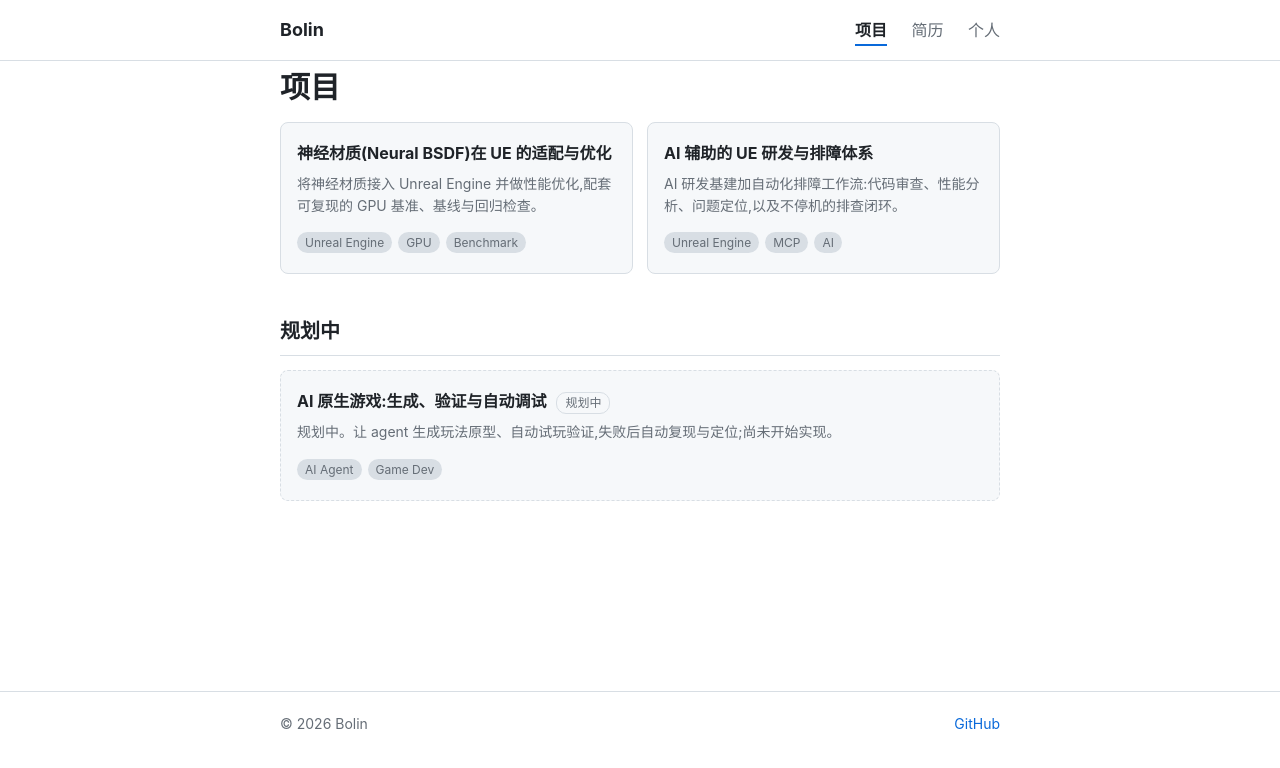
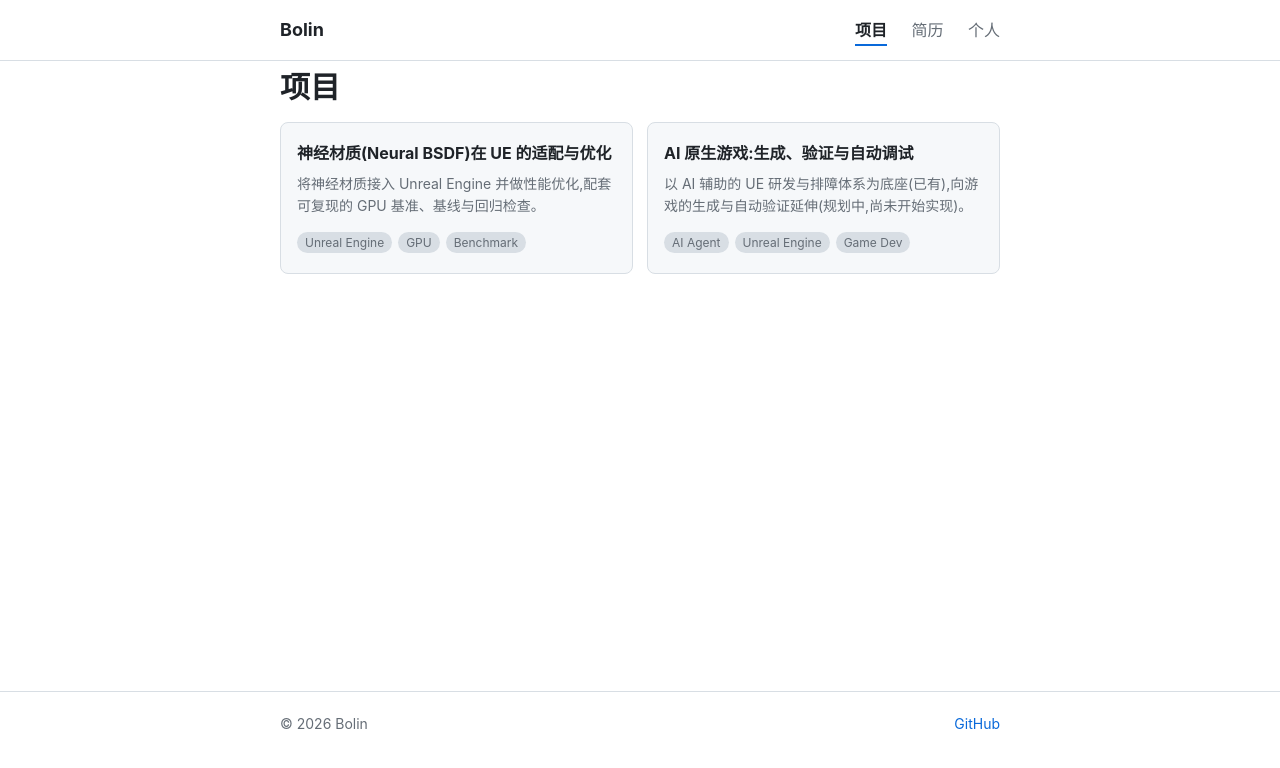
Before and after one commit to bolin12/bolin12.github.io, a Jekyll site: the page built from projects.md, in a window 1280 px wide. Shown: the top 768 px of the page. Built offline with Jekyll 4.4.1, drawn with Linux system fonts in a browser that asks for light colours.

Commit message:
AI-native game becomes one project entry with the troubleshooting system as its existing sub-project; sub-project pages link back to their parent

```diff
--- a/_data/projects.yml
+++ b/_data/projects.yml
@@ -3,13 +3,9 @@
   url: /projects/neural-bsdf-perf/
   tags: [Unreal Engine, GPU, Benchmark]
 # TODO(补充): 卡片描述可以在项目页补完后再润色
-- name: AI 辅助的 UE 研发与排障体系
-  desc: AI 研发基建加自动化排障工作流:代码审查、性能分析、问题定位,以及不停机的排查闭环。
-  url: /projects/ue-ai-infra/
-  tags: [Unreal Engine, MCP, AI]
-# status: planned 的项目只出现在项目页的“规划中”分区,首页不展示。
+# 一个项目可以有子项目:详情页里列出,子项目页用 front matter 的 parent 指回它。
+# status: planned 的项目会放进项目页的“规划中”分区,首页不展示(现在没有这样的项目)。
 - name: AI 原生游戏:生成、验证与自动调试
-  status: planned
-  desc: 规划中。让 agent 生成玩法原型、自动试玩验证,失败后自动复现与定位;尚未开始实现。
+  desc: 以 AI 辅助的 UE 研发与排障体系为底座(已有),向游戏的生成与自动验证延伸(规划中,尚未开始实现)。
   url: /projects/ai-native-game/
-  tags: [AI Agent, Game Dev]
+  tags: [AI Agent, Unreal Engine, Game Dev]
--- a/_layouts/page.html
+++ b/_layouts/page.html
@@ -2,7 +2,7 @@
 layout: default
 ---
 <article class="{{ page.body_class }}">
-  {% if page.nav == 'projects' and page.url != '/projects/' %}<p class="crumb"><a href="{{ '/projects/' | relative_url }}">← 全部项目</a></p>{% endif %}
+  {% if page.nav == 'projects' and page.url != '/projects/' %}<p class="crumb"><a href="{{ '/projects/' | relative_url }}">← 全部项目</a>{% if page.parent %} · <a href="{{ page.parent | relative_url }}">{{ page.parent_title }}</a>{% endif %}</p>{% endif %}
   {% unless page.hide_title %}<h1 class="page-title">{{ page.title }}</h1>{% endunless %}
   {{ content }}
 </article>
--- a/projects/ai-native-game.md
+++ b/projects/ai-native-game.md
@@ -5,7 +5,7 @@ permalink: /projects/ai-native-game/
 body_class: resume
 nav: projects
 ---
-<p><span class="badge">规划中</span> 尚未开始实现。这一页记录我想搭的流程、从参考项目读到的设计要点，以及分阶段的目标，随进展更新。</p>
+<p><span class="badge">进行中</span> 底座（排障体系）已经有了；面向游戏的生成与自动验证<strong>尚未开始实现</strong>。这一页记录我想搭的流程、从参考项目读到的设计要点，以及分阶段的目标，随进展更新。</p>
 
 {% comment %}
   TODO(补充) —— 这一页是规划页，可以逐步补进来的内容：
@@ -19,6 +19,14 @@ nav: projects
 
 ## 为什么做
 业界现在越来越追求两件事：**一口气生成一个能玩的游戏**，以及**自动化调试**。这两件事把瓶颈压在同一处：agent 能不能高效、可靠地读写引擎资源，并且知道自己改得对不对。
+
+## 子项目
+| 子项目 | 状态 | 说明 |
+|---|---|---|
+| [AI 辅助的 UE 研发与排障体系]({{ '/projects/ue-ai-infra/' | relative_url }}) | 已有 | 复现、定位与排查闭环，是“自动调试”的底座 |
+| Agent 读写 UE 资源的效率与评测 | 规划中 | 度量 agent 读写资源的 token、耗时和成功率 |
+| 状态契约与自动验证 | 规划中 | 只读游戏状态加玩家式输入，判据读游戏状态 |
+| 批量分诊 | 规划中 | 低价模型粗筛，强模型复核 |
 
 ## 我读了什么
 2026-11-01 读了三个开源项目的文档和代码（只读，没有运行它们），它们各自回答了这条流程里的一环。
@@ -70,9 +78,8 @@ nav: projects
 - **阶段 3**：失败后自动复现、定位、修复，再验证。
 - **阶段 4**：批量分诊，以及经验的沉淀与复用。
 
-## 和已有工作的关系
-- **[AI 辅助的 UE 研发与排障体系]({{ '/projects/ue-ai-infra/' | relative_url }})**：已有的复现与定位能力，是“自动调试”的底座。
-- **[神经材质的 GPU 基准与回归]({{ '/projects/neural-bsdf-perf/' | relative_url }})**：同一套度量方法，用来评测整个流程。
+## 和其他项目的关系
+**[神经材质的 GPU 基准与回归]({{ '/projects/neural-bsdf-perf/' | relative_url }})**：同一套“固定任务、固定环境、可复现、有基线”的度量方法，用来评测整个流程。
 
 ## 当前进度
-已读完三个项目的文档和代码（VibeGame 还读了技术报告的摘要、引言和相关工作），整理了上面的设计要点。**还没有可展示的实现和结果。**
+底座（排障体系）已有，见上面的子项目。面向游戏的部分：已读完三个参考项目的文档和代码（VibeGame 还读了技术报告的摘要、引言和相关工作），整理了上面的设计要点。**生成与自动验证还没有可展示的实现和结果。**
--- a/projects/ue-ai-infra.md
+++ b/projects/ue-ai-infra.md
@@ -4,11 +4,15 @@ title: AI 辅助的 UE 研发与排障体系
 permalink: /projects/ue-ai-infra/
 body_class: resume
 nav: projects
+parent: /projects/ai-native-game/
+parent_title: AI 原生游戏
 ---
 {% comment %}
   TODO(补充) —— 这个页面还是骨架。下面的 comment 块是待补内容，网页和页面源码里都看不到；补完后把对应块换成正文。
   若涉及公司内部的工具或数据，公开前请确认保密要求，不要放内部代码、截图和未公开的数据。
 {% endcomment %}
+
+这是 [AI 原生游戏]({{ '/projects/ai-native-game/' | relative_url }}) 的底座：其中“自动调试”那一环建立在这套复现与定位能力之上。
 
 ## 概述
 面向 Unreal Engine 的 AI 辅助研发与排障体系，由两部分组成：**AI 研发基建**（代码审查、性能分析、问题定位）和**自动化排障工作流**（逻辑层与渲染层的不停机排查闭环）。目标是让一个 bug 从被发现到被定位、被验证，尽量由工具串起来，而不是靠人逐个翻日志。
```
Also changed, not shown: drafts/ai-native-game-references.md (+2 -1 lines).
